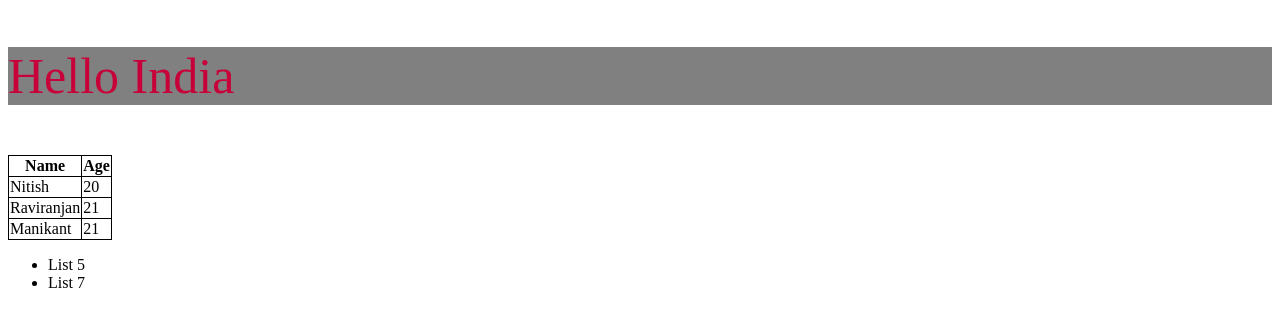
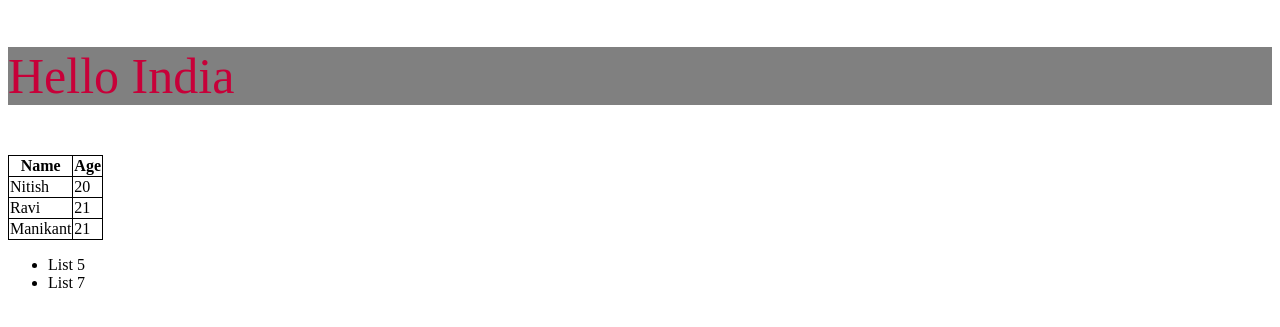
Before and after one commit to NitishKumar525/My-newpage, a plain HTML site: page index.html in a window 1280 px wide. Shown: the part 473-800 px from the top of the page. Drawn offline with Linux system fonts and the light colour scheme.

Commit message:
commit 2

```diff
--- a/index.html
+++ b/index.html
@@ -13,8 +13,6 @@
             border:1px solid black;
             border-collapse: collapse;
         }
-
-
 
 
     </style>
@@ -43,7 +41,7 @@
 <table>
      <tr><th>Name</th> <th>Age</th></tr>
      <tr><td>Nitish</td> <td>20</td></tr>
-     <tr><td>Raviranjan</td> <td>21</td></tr>
+     <tr><td>Ravi</td> <td>21</td></tr>
      <tr><td>Manikant</td> <td>21</td></tr>
 
 
```
